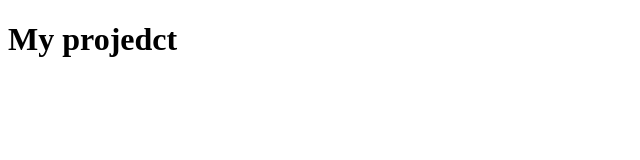
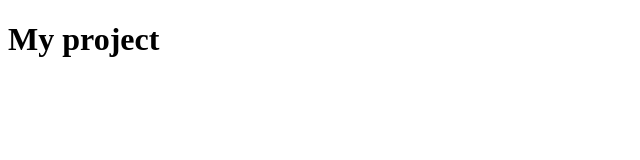
Before and after one commit to alina-kabanets/my_project, a plain HTML site: page index.html in a window 1280 px wide. Shown: the full height of the page, 0-640 px from the left. Drawn offline with Linux system fonts and the light colour scheme.

Commit message:
Update index.html

```diff
--- a/index.html
+++ b/index.html
@@ -7,6 +7,6 @@
   <title>My project</title>
 </head>
 <body>
-  <h1>My projedct</h1>
+  <h1>My project</h1>
 </body>
 </html>
```
